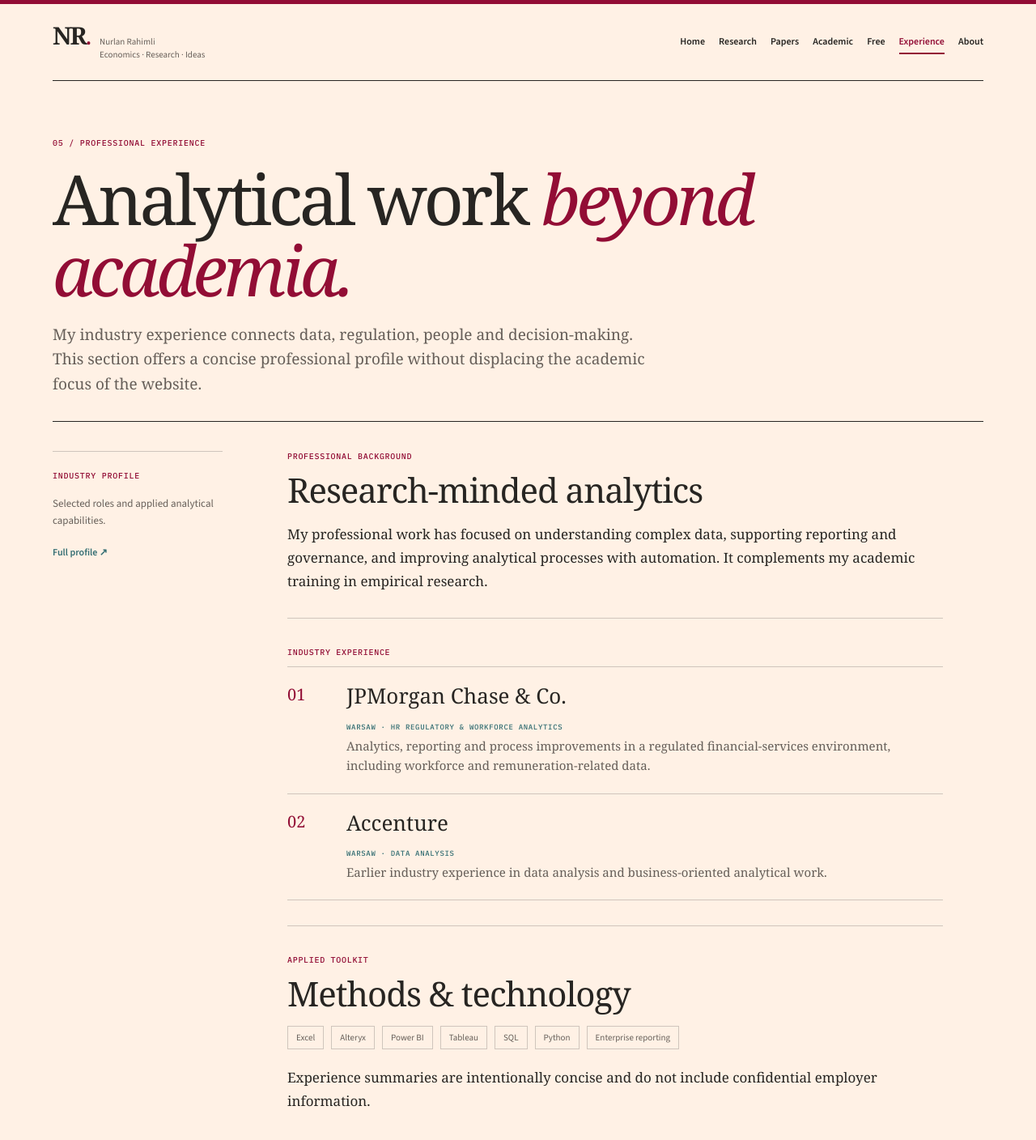
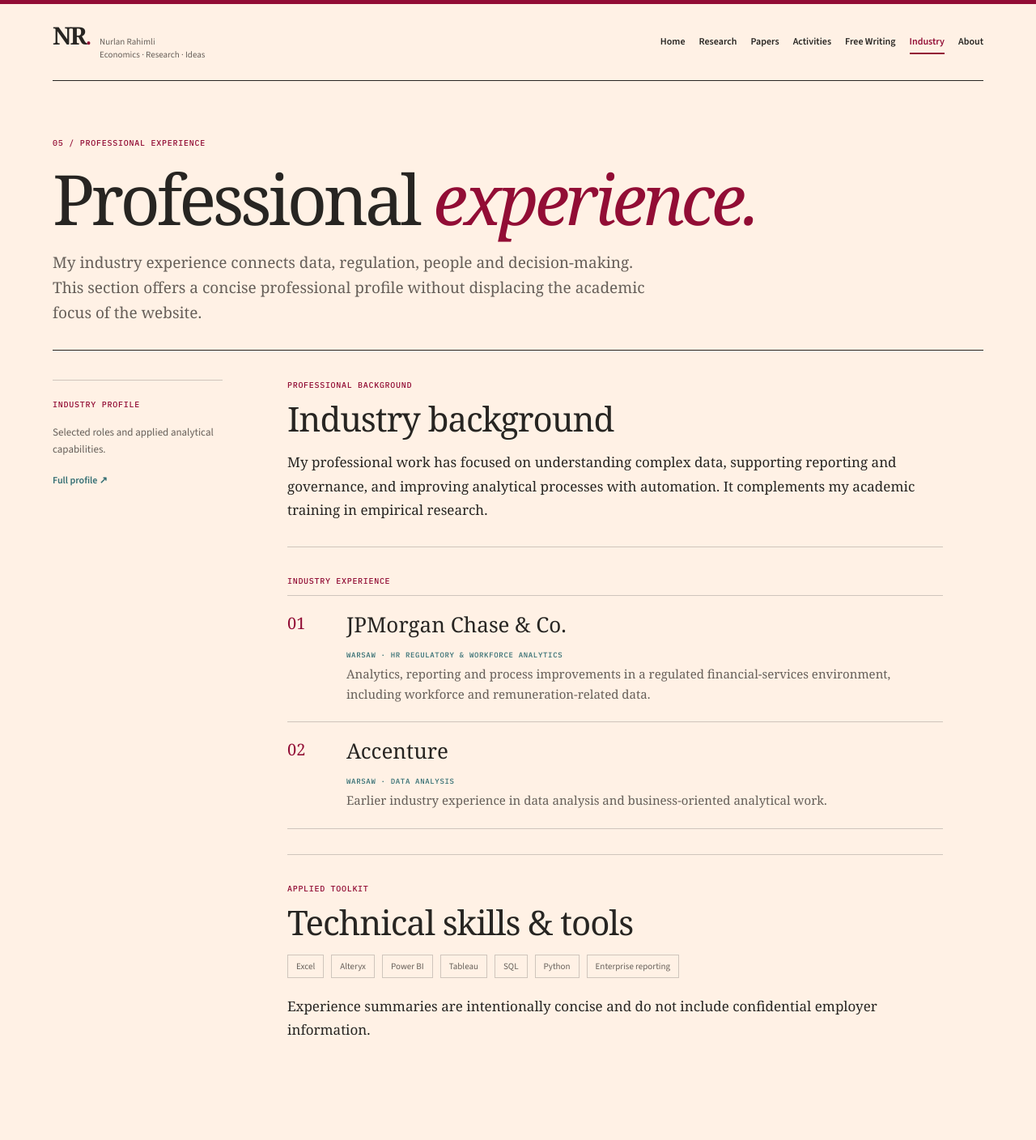
Before and after one commit to nurlanrahimli1996/Nurlan-Portfolio, a plain HTML site: page experience/index.html in a window 1280 px wide. Shown: the top 1408 px of the page at 81% size. Drawn offline with nearby package versions, Linux system fonts and the light colour scheme; a web font is replaced by a local one.

Commit message:
Clarify academic site section headings and soften paper palette

```diff
--- a/experience/index.html
+++ b/experience/index.html
@@ -3,7 +3,7 @@
 <head>
 <meta charset="utf-8">
 <meta name="viewport" content="width=device-width, initial-scale=1">
-<meta name="theme-color" content="#FFF1E5">
+<meta name="theme-color" content="#FFF8F3">
 <meta name="description" content="Industry experience and applied data analytics background of Nurlan Rahimli.">
 <title>Professional Experience | Nurlan Rahimli</title>
 <link rel="icon" type="image/svg+xml" href="../favicon.svg">
@@ -24,20 +24,20 @@
  <nav class="nav" id="site-nav" aria-label="Main navigation"><a href="../index.html">Home</a>
 <a href="../research/index.html">Research</a>
 <a href="../papers/index.html">Papers</a>
-<a href="../academic/index.html">Academic</a>
-<a href="../free/index.html">Free</a>
-<a href="../experience/index.html" aria-current="page">Experience</a>
+<a href="../academic/index.html">Activities</a>
+<a href="../free/index.html">Free Writing</a>
+<a href="../experience/index.html" aria-current="page">Industry</a>
 <a href="../about/index.html">About</a></nav>
 </header>
 <main id="main">
-<section class="page-hero"><span class="kicker">05 / PROFESSIONAL EXPERIENCE</span><h1>Analytical work <em>beyond academia.</em></h1><p>My industry experience connects data, regulation, people and decision-making. This section offers a concise professional profile without displacing the academic focus of the website.</p></section>
+<section class="page-hero"><span class="kicker">05 / PROFESSIONAL EXPERIENCE</span><h1>Professional <em>experience.</em></h1><p>My industry experience connects data, regulation, people and decision-making. This section offers a concise professional profile without displacing the academic focus of the website.</p></section>
 <div class="page-grid"><aside class="page-rail"><span class="serial">INDUSTRY PROFILE</span><p class="rail-note">Selected roles and applied analytical capabilities.</p><div class="rail-links"><a href="../about/index.html">Full profile ↗</a></div></aside><div class="page-content">
-<section class="section-block"><span class="minor-label">PROFESSIONAL BACKGROUND</span><h2>Research-minded analytics</h2><p>My professional work has focused on understanding complex data, supporting reporting and governance, and improving analytical processes with automation. It complements my academic training in empirical research.</p></section>
+<section class="section-block"><span class="minor-label">PROFESSIONAL BACKGROUND</span><h2>Industry background</h2><p>My professional work has focused on understanding complex data, supporting reporting and governance, and improving analytical processes with automation. It complements my academic training in empirical research.</p></section>
 <section class="section-block"><span class="minor-label">INDUSTRY EXPERIENCE</span><div class="item-stack">
 <div class="entry"><span class="entry-number">01</span><div><h3>JPMorgan Chase & Co.</h3><span class="entry-tag">WARSAW · HR REGULATORY & WORKFORCE ANALYTICS</span><p>Analytics, reporting and process improvements in a regulated financial-services environment, including workforce and remuneration-related data.</p></div></div>
 <div class="entry"><span class="entry-number">02</span><div><h3>Accenture</h3><span class="entry-tag">WARSAW · DATA ANALYSIS</span><p>Earlier industry experience in data analysis and business-oriented analytical work.</p></div></div>
 </div></section>
-<section class="section-block"><span class="minor-label">APPLIED TOOLKIT</span><h2>Methods & technology</h2><div class="pill-row"><span class="pill">Excel</span><span class="pill">Alteryx</span><span class="pill">Power BI</span><span class="pill">Tableau</span><span class="pill">SQL</span><span class="pill">Python</span><span class="pill">Enterprise reporting</span></div><p class="citation" style="margin-top:20px">Experience summaries are intentionally concise and do not include confidential employer information.</p></section>
+<section class="section-block"><span class="minor-label">APPLIED TOOLKIT</span><h2>Technical skills & tools</h2><div class="pill-row"><span class="pill">Excel</span><span class="pill">Alteryx</span><span class="pill">Power BI</span><span class="pill">Tableau</span><span class="pill">SQL</span><span class="pill">Python</span><span class="pill">Enterprise reporting</span></div><p class="citation" style="margin-top:20px">Experience summaries are intentionally concise and do not include confidential employer information.</p></section>
 </div></div></main>
 <footer class="footer">
 <span>© <span id="year">2026</span> NURLAN RAHIMLI</span>
```
